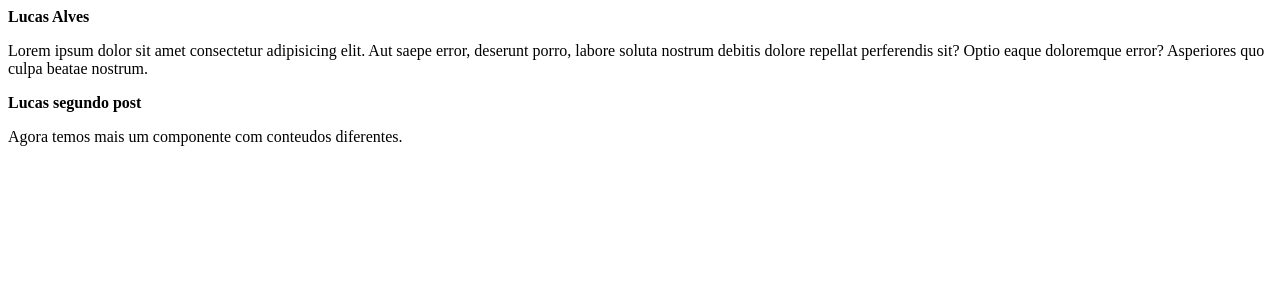
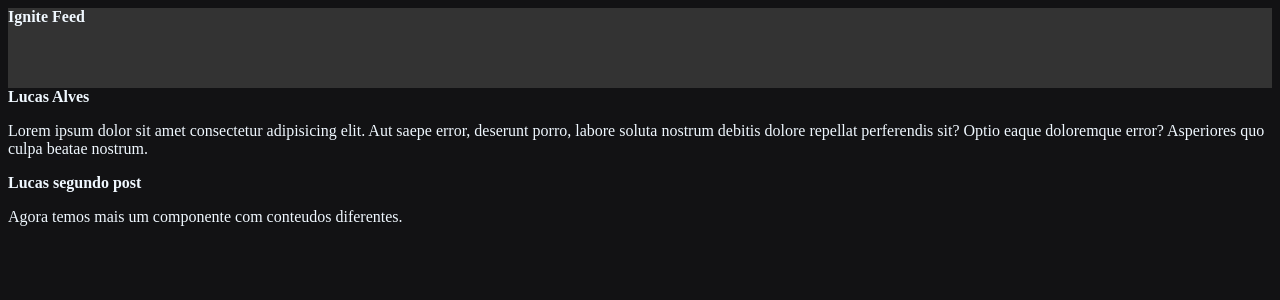
Before and after one commit to lucas-lcs/ignit-fedd, a React (Vite) app: page / in a window 1280 px wide. Shown: the top 300 px of the page. Built offline with nearby package versions, Linux system fonts and the light colour scheme.

Commit message:
Continuando os estudos aplicando css.modules

```diff
--- a/src/App.jsx
+++ b/src/App.jsx
@@ -1,12 +1,16 @@
 // componente é uma função que retorna um html, por isso o arquivo é jsx(javaScript que contém html)
 
 import { Post } from './Post'
-
+import { Header } from './components/Header'
+import './styles.css'
 
 export function App() {
 
   return (
     <div>
+    <Header />
+
+
       <Post
         author='Lucas Alves'
         content='Lorem ipsum dolor sit amet consectetur adipisicing elit. Aut saepe error, deserunt porro, labore soluta nostrum debitis dolore repellat perferendis sit? Optio eaque doloremque error? Asperiores quo culpa beatae nostrum.'
@@ -19,3 +23,8 @@
     </div>
   )
 }
+
+
+// Existe default export E o named export
+// O default export vc pode alterar o nome na importação podendo gerar erros caso haja esquecimento de alteração.
+// named tem que ter o mesmo nome na importação, e tem que estar entre { named }
--- /dev/null
+++ b/src/components/Header.jsx
@@ -0,0 +1,9 @@
+import styles from './Header.module.css'
+
+export function Header() {
+    return (
+        <header className={styles.header}>
+            <strong>Ignite Feed</strong>
+        </header>
+    )
+}
--- /dev/null
+++ b/src/components/Header.module.css
@@ -0,0 +1,4 @@
+.header {
+    background: #333;
+    height: 80px;
+}
--- a/src/main.jsx
+++ b/src/main.jsx
@@ -1,5 +1,5 @@
 import React from 'react'
-import ReactDOM from 'react-dom/client'
+import ReactDOM from 'react-dom/client' //É integração do REACT para o DOM
 import { App } from './App.jsx'
 
 ReactDOM.createRoot(document.getElementById('root')).render(
--- /dev/null
+++ b/src/styles.css
@@ -0,0 +1,5 @@
+body {
+    background: #121214;
+    color: aliceblue;
+
+}
```
Also changed, not shown: 1 other file (tests, documents, lock files or other folders).
